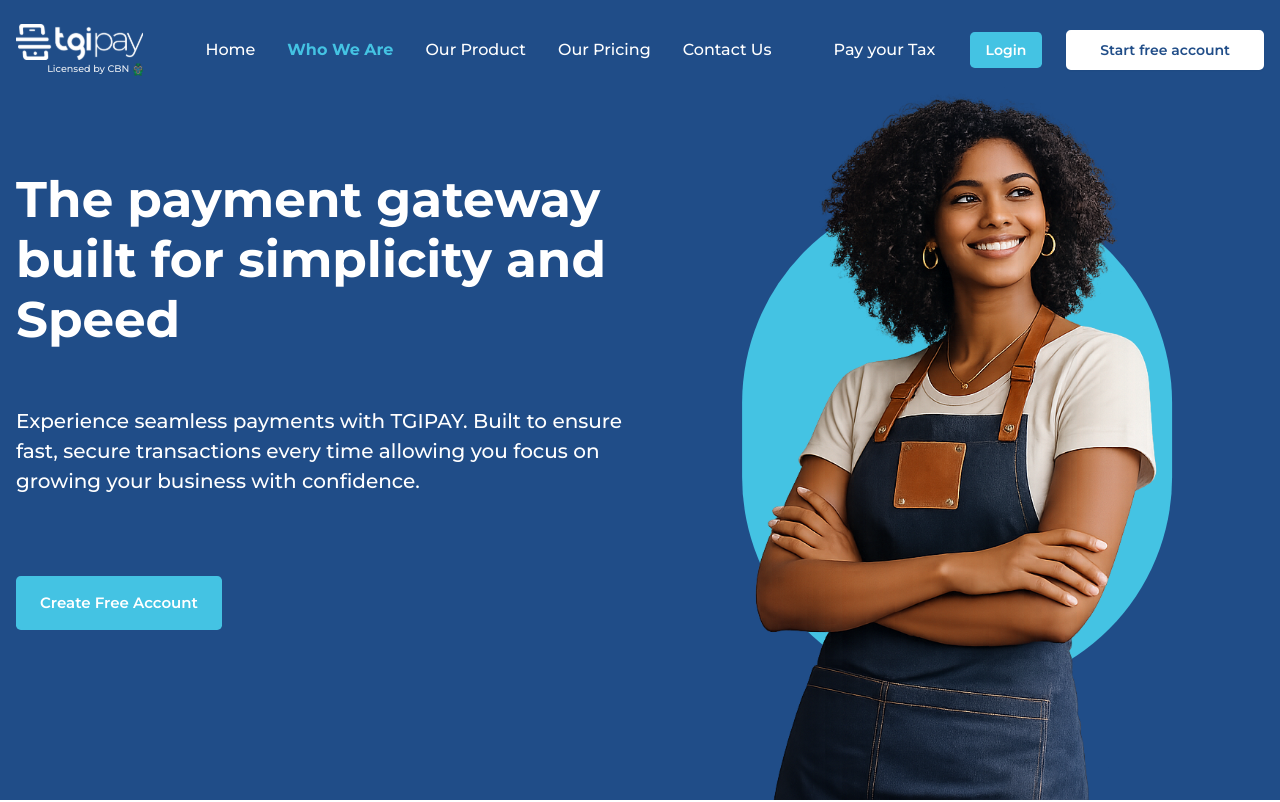
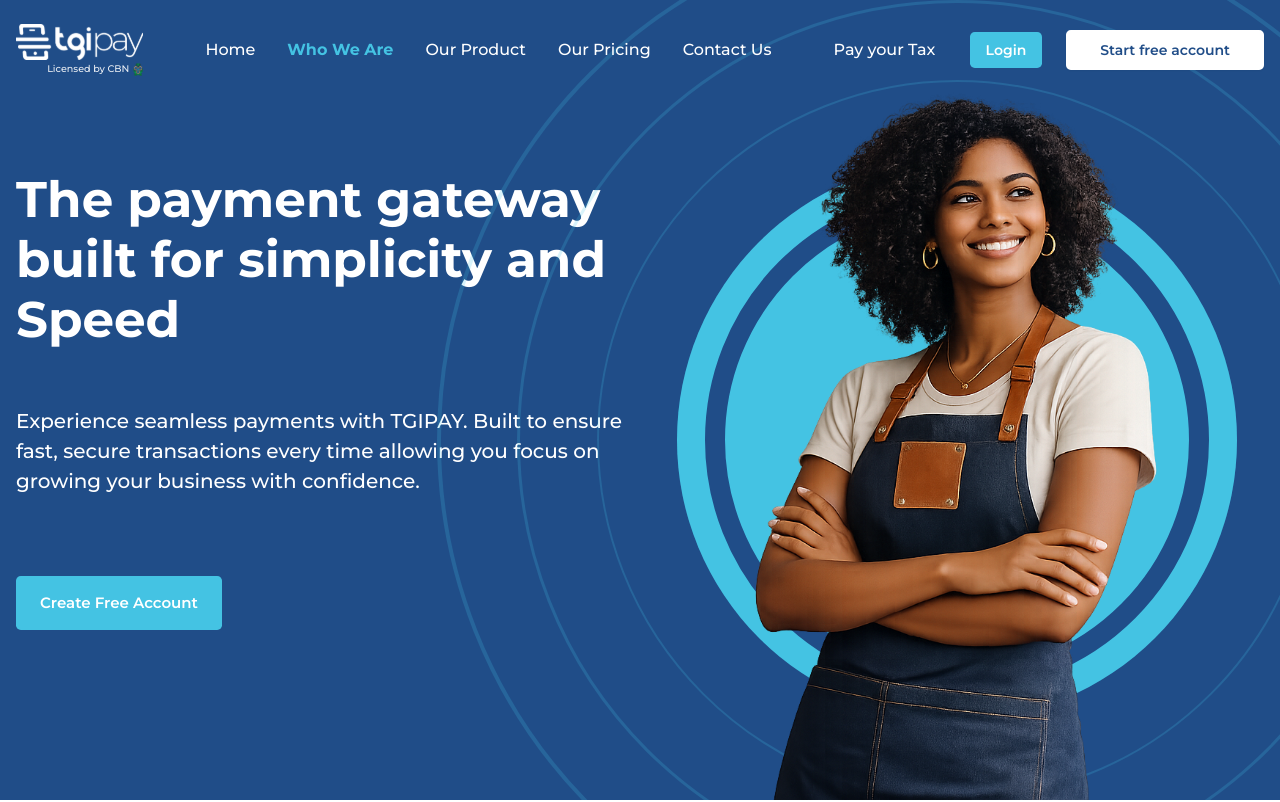
Before and after one commit to CHIDI00/tgipay-frontend, a Next.js app: page /whoWeAre in a window 1280 px wide. Shown: the top 802 px of the page. Built offline with nearby package versions, Linux system fonts and the light colour scheme.

Commit message:
feat: enhance HomeSectionForAbout with GSAP animations and update image references

```diff
--- a/src/components/sections/WhoWeAre/HomeSectionForAbout.tsx
+++ b/src/components/sections/WhoWeAre/HomeSectionForAbout.tsx
@@ -1,18 +1,45 @@
 "use client";
 
 import Image from "next/image";
-import React from "react";
+import React, { useRef } from "react";
 import { Button } from "@/components/ui/button";
-// import herosectionperson from "../../../../public/personinwhoweareRaw.webp";
 import herosectionperson from "../../../../public/aboutimage.png";
 
 import FadeInAnimation from "@/components/ui/FadeInAnimation";
 import Link from "next/link";
+import gsap from "gsap";
+import { ScrollTrigger } from "gsap/ScrollTrigger";
+import { useGSAP } from "@gsap/react";
 
 const HomeSectionForAbout = () => {
+  const containerRef = useRef<HTMLDivElement>(null);
+
+  useGSAP(
+    () => {
+      gsap.registerPlugin(ScrollTrigger);
+
+      gsap.from(".ripple-ring-about", {
+        scale: 0.5,
+        opacity: 0,
+        duration: 1.9,
+        stagger: 0.15,
+        ease: "elastic.out(1, 0.6)",
+        scrollTrigger: {
+          trigger: containerRef.current,
+          start: "top 60%",
+          toggleActions: "play none none reverse",
+        },
+      });
+    },
+    { scope: containerRef },
+  );
+
   return (
-    <section className="w-full lg:max-h-[60rem] h-[100dvh] bg-brand-navy">
-      <div className="max-w-[90rem] h-full flex justify-between items-center px-4 mx-auto overflow-y-hidden">
+    <section
+      ref={containerRef}
+      className="w-full lg:max-h-[60rem] h-[100dvh] bg-brand-navy overflow-hidden"
+    >
+      <div className="max-w-[90rem] h-full flex justify-between items-center px-4 mx-auto overflow-hidden">
         <div className="flex flex-col items-center w-full h-full gap-5 lg:flex-row">
           {/* left content */}
           <FadeInAnimation
@@ -50,8 +77,19 @@
           <div className="relative flex items-end justify-center w-full h-full lg:w-1/2">
             <FadeInAnimation
               duration={1}
-              className="relative w-full lg:h-[90%] h-full overflow-hidden flex justify-center items-center"
+              className="relative w-full lg:h-[90%] h-full overflow-visible flex justify-center items-center"
             >
+              <div className="absolute flex items-center justify-center -translate-x-1/2 -translate-y-1/2 pointer-events-none top-1/2 left-1/2 -z-10">
+                <div className="ripple-ring-about absolute w-[35rem] h-[35rem] border-[1px] border-brand-cyan/20 rounded-full" />
+                <div className="ripple-ring-about absolute w-[45rem] h-[45rem] border-[2px] border-brand-cyan/20 rounded-full" />
+                <div className="ripple-ring-about absolute w-[55rem] h-[55rem] border-[3px] border-brand-cyan/20 rounded-full" />
+                <div className="ripple-ring-about absolute w-[65rem] h-[65rem] border-[4px] border-brand-cyan/20 rounded-full" />
+              </div>
+
+              <div className="absolute -translate-x-1/2 -translate-y-1/2 rounded-full top-1/2 left-1/2 w-[30rem] h-[30rem] md:w-[35rem] md:h-[35rem] bg-brand-cyan flex justify-center items-center">
+                <div className="w-[90%] h-[90%] bg-transparent border-[15px] md:border-[20px] border-brand-navy rounded-full"></div>
+              </div>
+
               <Image
                 src={herosectionperson}
                 alt="Payment solutions professional"
@@ -60,8 +98,6 @@
                 loading="lazy"
                 className="z-50 w-auto h-full"
               />
-
-              <div className="absolute -translate-x-1/2 -translate-y-1/2 rounded-full top-1/2 left-1/2 w-[70%] h-[70%] bg-brand-cyan"></div>
             </FadeInAnimation>
           </div>
         </div>
```
Also changed, not shown: public/personinwhoweareRaw.webp (deleted).
